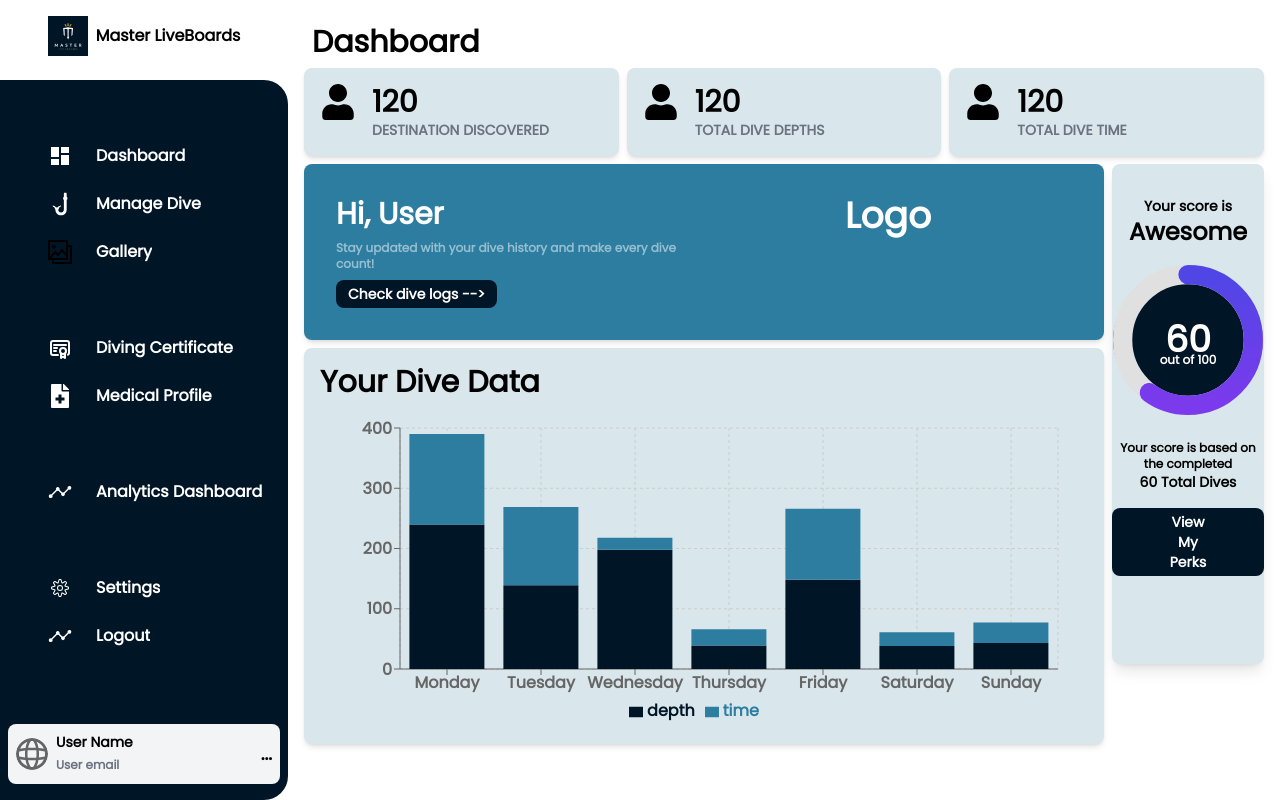
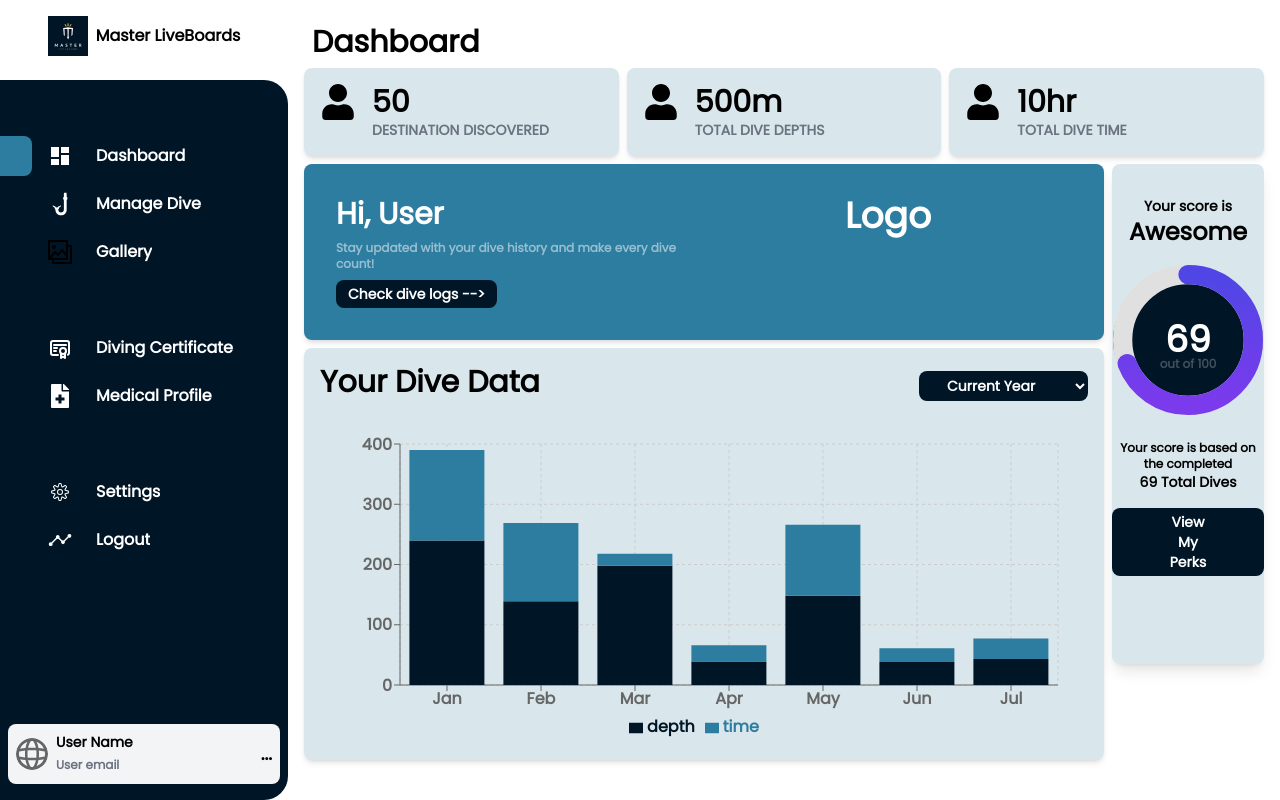
Before and after one commit to roserossssss/dive-site, a Next.js app in the folder diver-application/: page /dashboard in a window 1280 px wide. Built offline with nearby package versions, Linux system fonts and the light colour scheme.

Commit message:
Forward to main
-updated title to masterboard
-Destination, divedepth and divetime json files now exist
-Updated charts:
<option value="year">Current Year</option>
<option value="month">Current Month</option>
<option value="day">Current Day</option>

```diff
--- a/diver-application/app/layout.tsx
+++ b/diver-application/app/layout.tsx
@@ -10,7 +10,7 @@ const poppins = Poppins({
 
 
 export const metadata: Metadata = {
-  title: "Diver user",
+  title: "Master Liveboards",
   description: "Run by Next.js, I WANNA ROCK, I WANNA ROCK, ROCK, I WANT TO ROCK ROCK! I WANT TO ROCK * cool gutar rift* TURN IT DOWN THEY SAY",
 };
 
--- a/diver-application/app/ui/dashboard/card/card.tsx
+++ b/diver-application/app/ui/dashboard/card/card.tsx
@@ -12,7 +12,7 @@ export default function Card({ title, value, description, icon }: CardProps) {
     <div className="bg-[#D9E7EC] p-4 rounded-lg shadow-md w-full h-auto mb-2 flex flex-1">
       <div className="text-4xl mb-2 text-end pr-4">{icon}</div>
       <div>
-      <h1 className="text-3xl font-bold">{value}</h1>
+      <h1 className="text-3xl font-extrabold">{value}</h1>
       <p className="text-sm text-gray-500">{description}</p>
       </div>
     </div>
--- a/diver-application/app/ui/dashboard/card/carddata/Destinations/Destinations.tsx
+++ b/diver-application/app/ui/dashboard/card/carddata/Destinations/Destinations.tsx
@@ -1,10 +1,27 @@
+"use client";
+
 import { FaUser } from "react-icons/fa";
 import Card from "@/app/ui/dashboard/card/card";
 
+
+const Destination = [
+    {
+      title: "Destination",
+      value: 50,
+      description: "DESTINATION DISCOVERED",
+      icon: <FaUser />,
+    }
+
+
+];
+
 export default function Data1() {
   return (
+
     <div className="flex gap-4 flex-wrap">
-      <Card title="Destination" value={120} description="DESTINATION DISCOVERED" icon={<FaUser />} />
+      {Destination.map((category) => (
+         <Card key={category.title} title={category.title} value={category.value} description={category.description} icon={category.icon} />
+        ))}
     </div>
   );
 }
--- a/diver-application/app/ui/dashboard/card/carddata/DiveTime/DiveTime.tsx
+++ b/diver-application/app/ui/dashboard/card/carddata/DiveTime/DiveTime.tsx
@@ -1,10 +1,24 @@
 import { FaUser, FaShoppingCart } from "react-icons/fa";
 import Card from "@/app/ui/dashboard/card/card";
 
+
+const DiveTime = [{
+
+  title: "DiveTime",
+  value: 10,
+  description: "TOTAL DIVE TIME",
+  icon: <FaUser />,
+
+}];
+
+
 export default function Data3() {
   return (
-    <div className="flex gap-4 flex-wrap">
-      <Card title="Users" value={120} description="TOTAL DIVE TIME" icon={<FaUser />} />
-    </div>
+    <div className="flex gap-4 flex-wrap ">
+          {DiveTime.map((category) => (
+            <Card key={category.title} title={category.title} value={category.value + 'hr'} description={category.description} icon={category.icon} />
+          ))}
+
+        </div>
   );
 }
--- a/diver-application/app/ui/dashboard/card/carddata/Divedepth/Divedepth.tsx
+++ b/diver-application/app/ui/dashboard/card/carddata/Divedepth/Divedepth.tsx
@@ -1,10 +1,24 @@
+"use client";
+
 import { FaUser, FaShoppingCart } from "react-icons/fa";
 import Card from "@/app/ui/dashboard/card/card";
 
+const Divedepth = [{
+
+      title: "DiveDepth",
+      value: 500,
+      description: "TOTAL DIVE DEPTHS",
+      icon: <FaUser />,
+
+}];
+
 export default function Data2() {
   return (
-    <div className="flex gap-4 flex-wrap">
-      <Card title="Users" value={120} description="TOTAL DIVE DEPTHS" icon={<FaUser />} />
+    <div className="flex gap-4 flex-wrap ">
+      {Divedepth.map((category) => (
+        <Card key={category.title} title={category.title} value={category.value + 'm'} description={category.description} icon={category.icon} />
+      ))}
+
     </div>
   );
 }
--- a/diver-application/app/ui/dashboard/chart/chart.tsx
+++ b/diver-application/app/ui/dashboard/chart/chart.tsx
@@ -1,28 +1,65 @@
 "use client";
-import React from "react";
+import React, { useState } from "react";
 import {
   BarChart, Bar, XAxis, YAxis, CartesianGrid,
   Tooltip, Legend, ResponsiveContainer
 } from "recharts";
 
-const data = [
-  { name: "Monday", time: 150, depth: 240, },
-  { name: "Tuesday", time: 130, depth: 139, },
-  { name: "Wednesday", time: 20, depth: 198,  },
-  { name: "Thursday", time: 27, depth: 39,  },
-  { name: "Friday", time: 118, depth: 148,  },
-  { name: "Saturday", time: 23, depth: 38,  },
-  { name: "Sunday", time: 34, depth: 43,  },
+const yearlyData = [
+  { name: "Jan", time: 150, depth: 240 },
+  { name: "Feb", time: 130, depth: 139 },
+  { name: "Mar", time: 20, depth: 198 },
+  { name: "Apr", time: 27, depth: 39 },
+  { name: "May", time: 118, depth: 148 },
+  { name: "Jun", time: 23, depth: 38 },
+  { name: "Jul", time: 34, depth: 43 },
+];
+
+const monthlyData = [
+  { name: "Week 1", time: 500, depth: 800 },
+  { name: "Week 2", time: 450, depth: 750 },
+  { name: "Week 3", time: 600, depth: 950 },
+  { name: "Week 4", time: 700, depth: 1000 },
+];
+
+const dailyData = [
+  { name: "6AM", time: 10, depth: 20 },
+  { name: "12PM", time: 30, depth: 50 },
+  { name: "6PM", time: 40, depth: 60 },
+  { name: "12AM", time: 20, depth: 30 },
 ];
 
 export default function Chart() {
+  const [selectedTime, setSelectedTime] = useState("year");
+
+  const getChartData = () => {
+    if (selectedTime === "month") return monthlyData;
+    if (selectedTime === "day") return dailyData;
+    return yearlyData;
+  };
+
   return (
     <div className="bg-[#D9E7EC] p-4 rounded-lg shadow-md mb-2">
-      <h2 className="mb-2 font-bold text-3xl text-black">Your Dive Data</h2>
+      <div className="flex justify-between items-center">
+        <h2 className="mb-2 font-bold text-3xl text-black">Your Dive Data</h2>
 
-      <div className="w-full h-80">
+
+        <div className="relative">
+          <select
+            value={selectedTime}
+            onChange={(e) => setSelectedTime(e.target.value)}
+            className="text-sm text-white bg-[#001526] rounded-lg p-1 px-6"
+          >
+            <option value="year">Current Year</option>
+            <option value="month">Current Month</option>
+            <option value="day">Current Day</option>
+          </select>
+        </div>
+      </div>
+
+      <div className="w-full h-80 mt-4">
         <ResponsiveContainer width="100%" height="100%">
-          <BarChart data={data} margin={{ top: 20, right: 30, left: 20, bottom: 5 }}>
+          <BarChart data={getChartData()} margin={{ top: 20, right: 30, left: 20, bottom: 5 }}>
             <CartesianGrid strokeDasharray="3 3"/>
             <XAxis dataKey="name" />
             <YAxis />
--- a/diver-application/app/ui/dashboard/reports/reports.tsx
+++ b/diver-application/app/ui/dashboard/reports/reports.tsx
@@ -21,7 +21,6 @@ const CircularProgress: React.FC<{ progress: number }> = ({ progress }) => {
       </linearGradient>
     </defs>
 
-    {/* 🟠 Gray Background Circle */}
     <circle
       cx={size / 2}
       cy={size / 2}
@@ -31,7 +30,7 @@ const CircularProgress: React.FC<{ progress: number }> = ({ progress }) => {
       fill="none"
     />
 
-    {/* 🔵 Blue Gradient Progress Circle */}
+
     <circle
       cx={size / 2}
       cy={size / 2}
@@ -46,15 +45,14 @@ const CircularProgress: React.FC<{ progress: number }> = ({ progress }) => {
     />
   </svg>
 
-  {/* ✨ Centered Text */}
   <span className="absolute text-4xl font-bold text-center text-white">{progress}</span>
-  <h1 className="absolute -mb-8 text-xs text-white mt-2">out of {totalgoal}</h1>
+  <h1 className="absolute -mb-8 text-xs text-white mt-4 text-opacity-25 ">out of {totalgoal}</h1>
 </div>
   );
 };
 
 export default function Card() {
-  const data = { progress: 60 };
+  const data = { progress: 69 };
 
   return (
     <div className="bg-[#D9E7EC] shadow-lg rounded-lg h-[500px] pt-8">
--- a/diver-application/app/ui/dashboard/sidebar/sidebar.tsx
+++ b/diver-application/app/ui/dashboard/sidebar/sidebar.tsx
@@ -9,6 +9,7 @@ import { FaFileMedical } from "react-icons/fa";
 import { IoAnalytics, IoClose, IoMenu } from "react-icons/io5";
 import { GrGallery } from "react-icons/gr";
 import Link from "next/link";
+import { usePathname } from "next/navigation";
 
 const Itemmenu = [
     {
@@ -27,10 +28,6 @@ const Itemmenu = [
         ],
     },
     {
-        title: "Analytics",
-        list: [{ title: "Analytics Dashboard", path: "/dashboard/AnalyticsPage", icon: <IoAnalytics /> }],
-    },
-    {
         title: "Account",
         list: [
             { title: "Settings", path: "/dashboard/SettingsPage", icon: <CiSettings /> },
@@ -41,6 +38,7 @@ const Itemmenu = [
 
 export default function Sidebar() {
     const [isOpen, setIsOpen] = useState(false);
+    const pathname = usePathname();
 
     return (
         <>
@@ -72,16 +70,20 @@ export default function Sidebar() {
             <li key={category.title} className="mb-3 relative">
             <ul className="mb-14 mt-4 space-y-2">
               {category.list.map((item) => (
-                        <li key={item.title} className="relative group text-center">
+                <li key={item.title} className="relative text-center">
                   <Link
                     href={item.path}
                     className="flex gap-2 p-2 pl-12 text-white text-l relative text-center"
                     onClick={() => setIsOpen(false)}
                   >
-                                {/* Blue Box on the Left */}
-                                <span className="absolute left-0 top-0 h-full w-8 bg-[#2C7DA0] rounded-r-lg hidden group-hover:block items-start"></span>
+                    {/* Show the blue bar if it's the active page */}
+                    <span
+                      className={`absolute left-0 top-0 h-full w-8 rounded-r-lg ${
+                        pathname === item.path ? "bg-[#2C7DA0] block" : "bg-[#2C7DA0] hidden group-hover:block"
+                      }`}
+                    ></span>
+
                     <span className="text-2xl mr-4">{item.icon}</span>
-
                     <span className="truncate">{item.title}</span>
                   </Link>
                 </li>
```
Lines whose indentation alone changed are shown as unchanged.
